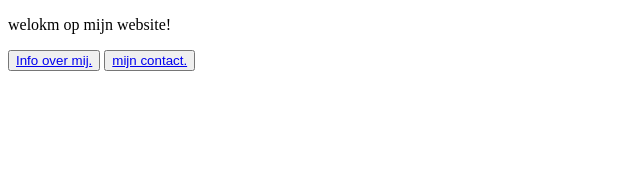
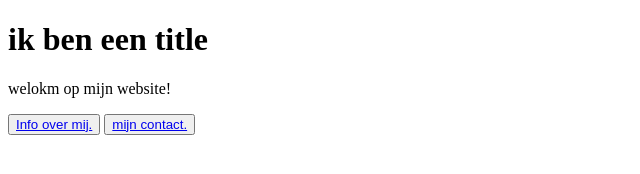
Before and after one commit to 2010joukebos/klant-demo-websit, a plain HTML site: page index.html in a window 1280 px wide. Shown: the whole page, without its empty margins (0-640 px from the left). Drawn offline with Linux system fonts and the light colour scheme.

Commit message:
en nog een tittel

```diff
--- a/index.html
+++ b/index.html
@@ -7,6 +7,7 @@
     <title>Document</title>
 </head>
 <body>
+    <h1>ik ben een title</h1>
     <div>
     <p>welokm op mijn website!</p>
     </div>
```
